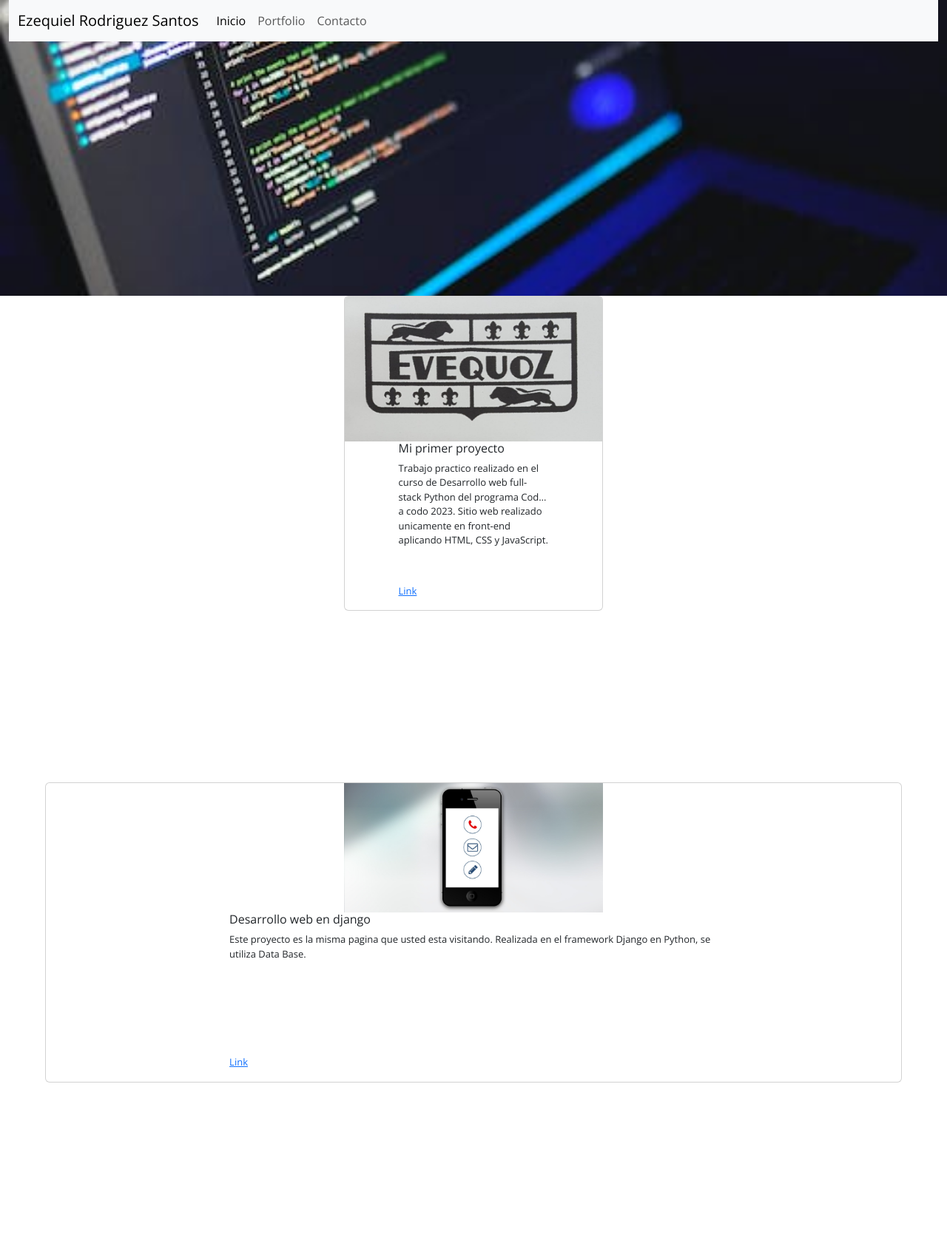
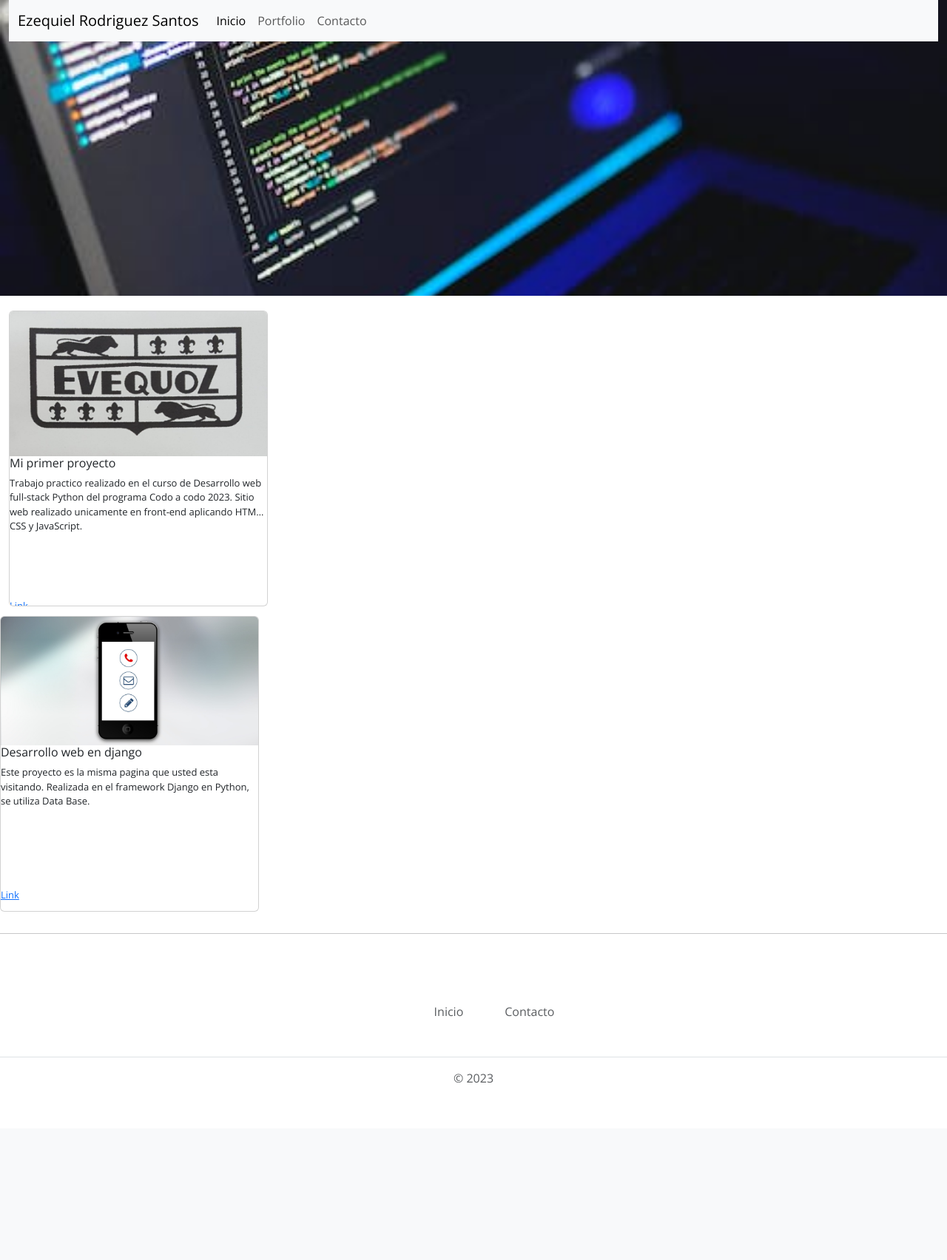
Before and after one commit to EzequielIvanRS/djangoportfolio, a Django app: page /portfolio/ in a window 1280 px wide. Shown: the top 1704 px of the page at 74% size. After the commit the page ends 1465 px from the top, so only its background shows below. Run offline with Django 4.2, Linux system fonts and the light colour scheme; data comes from the database, SQL or seed files in the repository; both versions use the stored data as it was after the commit; some libraries are stand-ins or nearby versions.

Commit message:
proyectowebportafolio

```diff
--- a/portfolio/models.py
+++ b/portfolio/models.py
@@ -7,7 +7,7 @@ class Project(models.Model):
     image = models.ImageField( verbose_name="Imagen", upload_to="projects")
     created = models.DateTimeField(auto_now_add=True, verbose_name="Fecha de creacion")
     updated = models.DateTimeField(auto_now=True, verbose_name="Fecha de actualizacion")
-
+    link = models.URLField(null=True, blank=True, verbose_name="Link")
     def __str__(self):
         return self.name
 
--- a/portfolio/static/styles/style.css
+++ b/portfolio/static/styles/style.css
@@ -3,6 +3,9 @@
 }
 
 a {
+  display: flex;
+  justify-content: auto;
+  align-items: auto;
   color: lighten(#413f3f, 20%);
 }
 .fondo {
@@ -41,12 +44,23 @@ nav, a header{
   margin-top: 20px;
 }
 
-.contenido, .container {
+.contenido {
   margin-top: 0;
-  margin-bottom: 20%;
+  margin-bottom: 3px;
   display: flex;
-  justify-content: center;
+  justify-content: flex-start;
   align-items: flex-start;
+}
+.container {
+  margin-left: 20px;
+  padding: 10px;
+  width: 350px;
+  height: 420px;
+  margin-top: 0;
+  margin-bottom: 3px;
+  display: flex;
+  justify-content: flex-start;
+  align-items: space-between;
 }
 .cabecera{
  display: block;
--- a/portfolio/templates/portfolio/portfolio.html
+++ b/portfolio/templates/portfolio/portfolio.html
@@ -4,16 +4,18 @@
 {%block content %}
 
 {% for project in projects %}
+<div class="container">
 <div class="card">
     <div>
         <img class="img-fluid" src="{{project.image.url}}" alt="">
     </div>
-  <div class="col-lg-7 col-md-8">
+  <div>
         <h2 class="projecttitle">{{project.name}}</h2>
     <p class="projectdescription">{{project.description}}</p>
-    <p><a href="https://ezequielivanrs.github.io/TPO6/">Link</a></p>
+    <p><a href="{{project.link}}">Link</a></p>
+      </div>
     </div>
-</div>
+   </div>
 </div>
 {% endfor %}
 
```
Also changed, not shown: db.sqlite3, media/projects/contacto.jpeg (added), portfolio/migrations/0003_project_link_alter_project_image.py (added).
